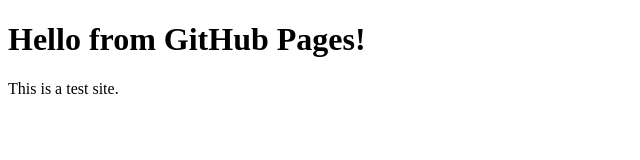
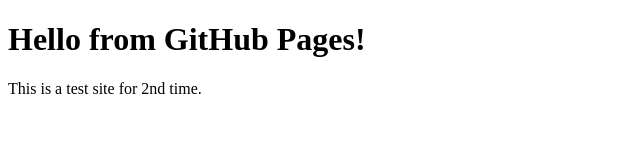
Before and after one commit to Obaidullah-22/test2, a plain HTML site: page index.html in a window 1280 px wide. Shown: the full height of the page, 0-640 px from the left. Drawn offline with Linux system fonts and the light colour scheme.

Commit message:
Update index.html

```diff
--- a/index.html
+++ b/index.html
@@ -5,6 +5,6 @@
 </head>
 <body>
   <h1>Hello from GitHub Pages!</h1>
-  <p>This is a test site.</p>
+  <p>This is a test site for 2nd time.</p>
 </body>
 </html>
```
